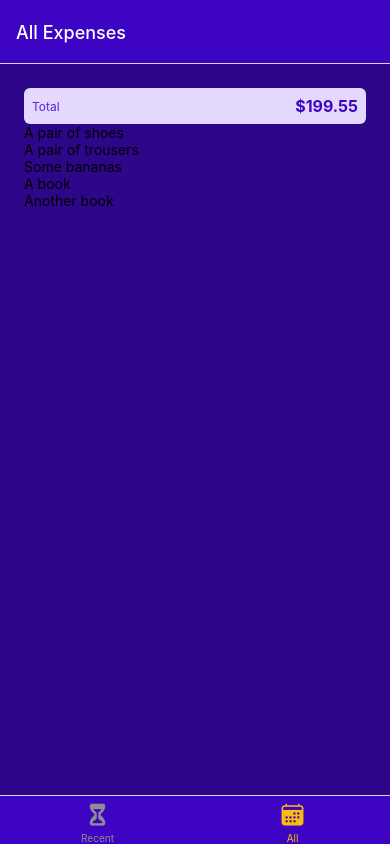
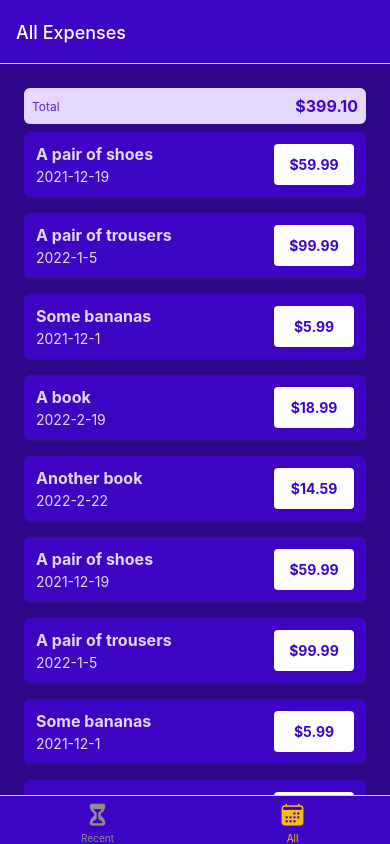
Before and after one commit to heangly/React-Native, a React Native app in the folder expense-tracker/: screen /AllExpenses in a window 390 px wide. Built offline with nearby package versions, Linux system fonts and the light colour scheme.

Commit message:
style header

```diff
--- /dev/null
+++ b/expense-tracker/src/components/ExpensesOutput/ExpenseItem.js
@@ -0,0 +1,66 @@
+import { Pressable, StyleSheet, Text, View } from 'react-native'
+
+import { getFormatedDate } from '../../util/date'
+import { GlobalStyles } from '../../constants/styles'
+
+const ExpenseItem = ({ description, amount, date }) => {
+  return (
+    <Pressable>
+      <View style={styles.expenseItem}>
+        <View>
+          <Text style={[styles.textBase, styles.description]}>
+            {description}
+          </Text>
+          <Text style={styles.textBase}>{getFormatedDate(date)}</Text>
+        </View>
+
+        <View style={styles.amountContainer}>
+          <Text style={styles.amount}>${amount.toFixed(2)}</Text>
+        </View>
+      </View>
+    </Pressable>
+  )
+}
+
+const styles = StyleSheet.create({
+  expenseItem: {
+    padding: 12,
+    marginVertical: 8,
+    backgroundColor: GlobalStyles.colors.primary500,
+    flexDirection: 'row',
+    justifyContent: 'space-between',
+    borderRadius: 6,
+    elevation: 3,
+    shadowColor: GlobalStyles.colors.gray500,
+    shadowRadius: 4,
+    shadowOffset: { width: 1, height: 1 },
+    shadowOpacity: 0.4
+  },
+
+  textBase: {
+    color: GlobalStyles.colors.primary50
+  },
+
+  description: {
+    fontSize: 16,
+    marginBottom: 4,
+    fontWeight: 'bold'
+  },
+
+  amountContainer: {
+    paddingHorizontal: 12,
+    paddingVertical: 4,
+    backgroundColor: 'white',
+    justifyContent: 'center',
+    alignItems: 'center',
+    borderRadius: 4,
+    minWidth: 80
+  },
+
+  amount: {
+    color: GlobalStyles.colors.primary500,
+    fontWeight: 'bold'
+  }
+})
+
+export default ExpenseItem
--- a/expense-tracker/src/components/ExpensesOutput/ExpensesList.js
+++ b/expense-tracker/src/components/ExpensesOutput/ExpensesList.js
@@ -1,7 +1,9 @@
-import { Text, FlatList } from 'react-native'
+import { FlatList } from 'react-native'
+
+import ExpenseItem from './ExpenseItem'
 
 const renderExpenseItem = (item) => {
-  return <Text>{item.description}</Text>
+  return <ExpenseItem {...item} />
 }
 
 const ExpensesList = ({ expenses }) => {
--- a/expense-tracker/src/components/ExpensesOutput/ExpensesOutput.js
+++ b/expense-tracker/src/components/ExpensesOutput/ExpensesOutput.js
@@ -34,6 +34,36 @@ const DUMMY_EXPENSES = [
     description: 'Another book',
     amount: 14.59,
     date: new Date('2022-02-22')
+  },
+  {
+    id: 'e6',
+    description: 'A pair of shoes',
+    amount: 59.99,
+    date: new Date('2021-12-19')
+  },
+  {
+    id: 'e7',
+    description: 'A pair of trousers',
+    amount: 99.99,
+    date: new Date('2022-01-05')
+  },
+  {
+    id: 'e8',
+    description: 'Some bananas',
+    amount: 5.99,
+    date: new Date('2021-12-01')
+  },
+  {
+    id: 'e9',
+    description: 'A book',
+    amount: 18.99,
+    date: new Date('2022-02-19')
+  },
+  {
+    id: 'e10',
+    description: 'Another book',
+    amount: 14.59,
+    date: new Date('2022-02-22')
   }
 ]
 
@@ -49,7 +79,9 @@ const ExpensesOutput = ({ expenses, expensesPeriod }) => {
 const styles = StyleSheet.create({
   container: {
     flex: 1,
-    padding: 24,
+    paddingHorizontal: 24,
+    paddingTop: 24,
+    paddingBottom: 0,
     backgroundColor: GlobalStyles.colors.primary700
   }
 })
--- /dev/null
+++ b/expense-tracker/src/util/date.js
@@ -0,0 +1,3 @@
+export const getFormatedDate = (date) => {
+  return `${date.getFullYear()}-${date.getMonth() + 1}-${date.getDate()}`
+}
```
